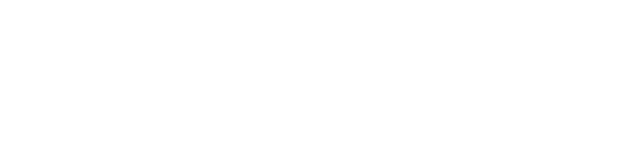
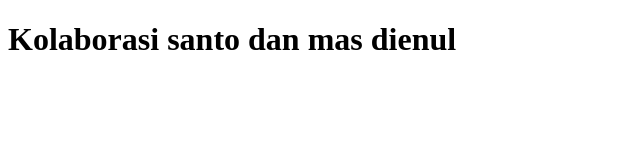
Before and after one commit to santomatthew/project-dibimbing, a plain HTML site: page index.html in a window 1280 px wide. Shown: the whole page, without its empty margins (0-640 px from the left). Drawn offline with Linux system fonts and the light colour scheme.

Commit message:
menambahkan file style.css dan update index.html

```diff
--- a/index.html
+++ b/index.html
@@ -8,9 +8,9 @@
     <title>S.A.T Corp</title>
 </head>
 <body>
+    <h1>Kolaborasi santo dan mas dienul</h1>
 
-
-    <title>Document</title>
+</body>
 </head>
 
 </html>
```
Also changed, not shown: style.css (added).
